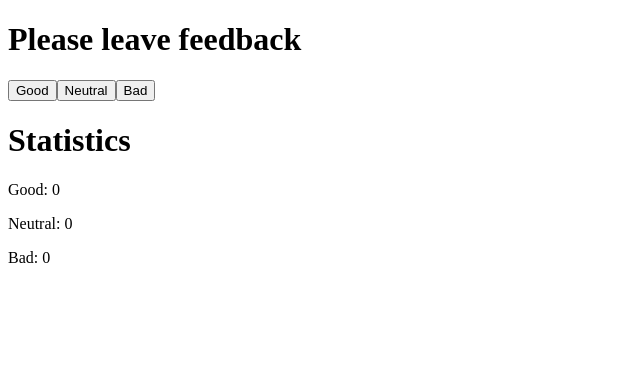
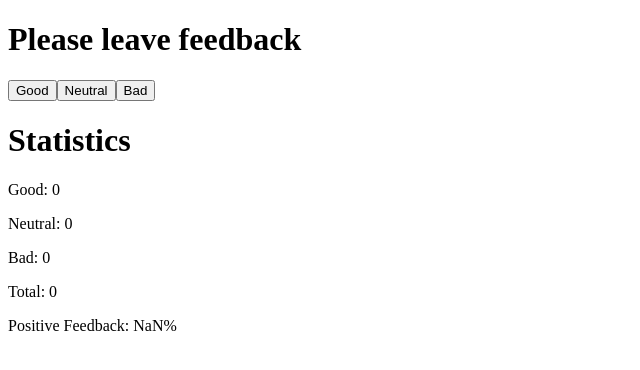
Before and after one commit to vitaliilatka/feedback-react, a React (Create React App) app: page / in a window 1280 px wide. Shown: the top 370 px of the page, without its empty margins (0-640 px from the left). Built offline with nearby package versions, Linux system fonts and the light colour scheme; the HTML template or start-up script is replaced by a standard one.

Commit message:
added totalCounter and positivepercentage

```diff
--- a/src/components/Counter/Counter.jsx
+++ b/src/components/Counter/Counter.jsx
@@ -1,10 +1,11 @@
 import React from "react";
-import "./Counter.module.css";
 import Controls from "./Controls";
 // import Value from "./Value";
 import CountGoodFeedback from "../Statistics/CountGoodFeedback";
 import CountNeutralFeedback from "../Statistics/CountNeutralFeedback";
 import CountBadFeedback from "../Statistics/CountBadFeedback";
+import CountTotalFeedback from "../Statistics/CountTotalFeedback";
+import CountPositiveFeedbackPercentage from "../Statistics/CountPositiveFeedbackPercentage";
 
 class Counter extends React.Component {
   static defaultProps = {
@@ -48,7 +49,19 @@ class Counter extends React.Component {
         <CountGoodFeedback value={this.state.goodValue} />
         <CountNeutralFeedback value={this.state.neutralValue} />
         <CountBadFeedback value={this.state.badValue} />
-        {/* <Value value={this.state.value} /> */}
+        <CountTotalFeedback
+          value={
+            this.state.goodValue + this.state.neutralValue + this.state.badValue
+          }
+        />
+        <CountPositiveFeedbackPercentage
+          value={
+            (this.state.goodValue * 100) /
+            (this.state.goodValue +
+              this.state.neutralValue +
+              this.state.badValue)
+          }
+        />
       </div>
     );
   }
--- a/src/components/Statistics/CountPositiveFeedbackPercentage.jsx
+++ b/src/components/Statistics/CountPositiveFeedbackPercentage.jsx
@@ -0,0 +1,7 @@
+import React from "react";
+
+const CountPositiveFeedbackPercentage = ({ value }) => (
+  <p className="Counter__GoodValue">Positive Feedback: {value}%</p>
+);
+
+export default CountPositiveFeedbackPercentage;
--- a/src/components/Statistics/CountTotalFeedback.jsx
+++ b/src/components/Statistics/CountTotalFeedback.jsx
@@ -1,12 +1,7 @@
 import React from "react";
-import CountBadFeedback from "./CountBadFeedback";
-import CountGoodFeedback from "./CountGoodFeedback";
-import CountNeutralFeedback from "./CountNeutralFeedback";
 
 const CountTotalFeedback = ({ value }) => (
-  <p className="Counter__GoodValue">
-    {CountGoodFeedback + CountNeutralFeedback + CountBadFeedback}
-  </p>
+  <p className="Counter__GoodValue">Total: {value}</p>
 );
 
 export default CountTotalFeedback;
```
